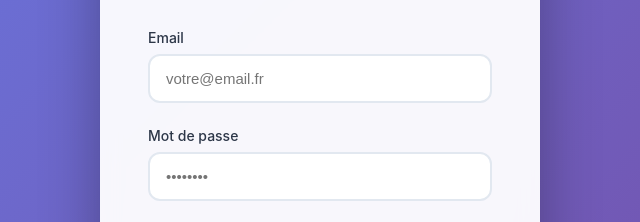
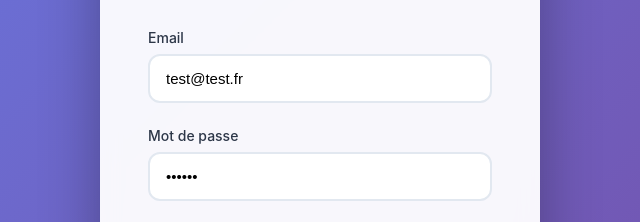
Before and after one commit to salutcava/playwright_sample_site, a plain HTML site: page index.html in a window 1280 px wide. Shown: the part 353-575 px from the top of the page, 320-960 px from the left. Drawn offline with Linux system fonts and the light colour scheme.

Commit message:
prefilled values

```diff
--- a/index.html
+++ b/index.html
@@ -227,12 +227,12 @@
             <form id="loginForm">
                 <div class="form-group">
                     <label for="email">Email</label>
-                    <input type="email" id="email" name="email" placeholder="votre@email.fr" required>
+                    <input type="email" id="email" name="email" placeholder="votre@email.fr" value="test@test.fr" required>
                 </div>
 
                 <div class="form-group">
                     <label for="password">Mot de passe</label>
-                    <input type="password" id="password" name="password" placeholder="••••••••" required>
+                    <input type="password" id="password" name="password" placeholder="••••••••" value="123456" required>
                 </div>
 
                 <button type="submit">Se connecter</button>
@@ -251,7 +251,7 @@
         const welcomeCard = document.getElementById('welcomeCard');
         const errorMessage = document.getElementById('errorMessage');
 
-        const correctEmail = 'pro@olivierlam.fr';
+        const correctEmail = 'test@test.fr';
         const correctPassword = '123456';
 
         loginForm.addEventListener('submit', function(e) {
```
